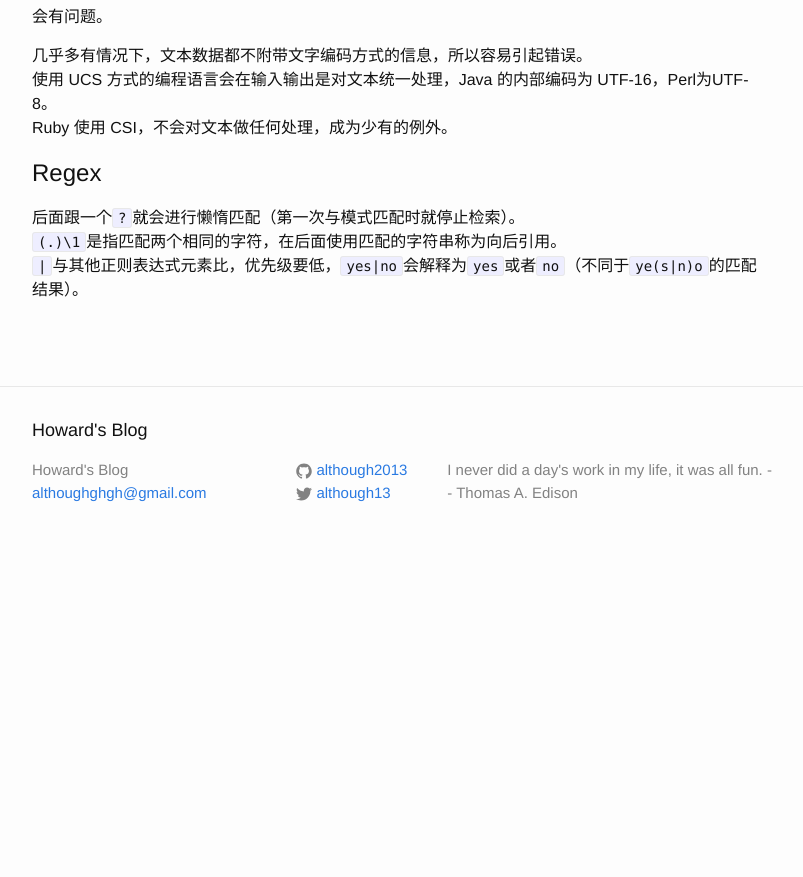
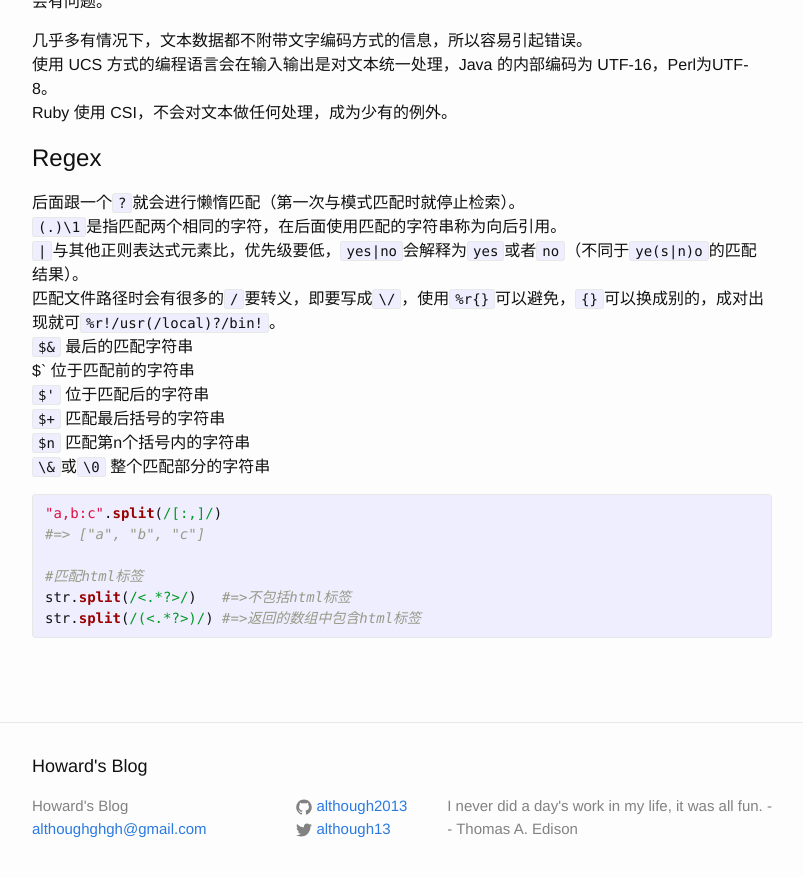
Before and after one commit to although2013/although2013.github.io, a Jekyll site: the page built from _posts/2015-09-23-reading-notes.markdown, in a window 1280 px wide and 900 px high, scrolled down 822 px. Shown: the top 877 px of the window, without its empty margins (238-1041 px from the left). Built offline with Jekyll 4.4.1, drawn with Linux system fonts in a browser that asks for light colours; comment, search, counter and statistics services are not loaded; before the commit the page ends 1386 px from its top, so only the background shows below that.

Commit message:
process read notes

```diff
--- a/_posts/2015-09-23-reading-notes.markdown
+++ b/_posts/2015-09-23-reading-notes.markdown
@@ -16,7 +16,6 @@ ary.sort{|a,b|
 {% endhighlight %}
 
 `sort` 每次都会执行块处理，如上面的代码，每次比较都要进行整数转换，比较浪费资源，而且不是线性增长的。
-
 `sort_by` 用执行块的代码所生成的结果进行排序，对每个元素只执行一次块的调用。
 
 {% highlight ruby %}
@@ -42,3 +41,19 @@ Ruby 使用 CSI，不会对文本做任何处理，成为少有的例外。
 后面跟一个`?`就会进行懒惰匹配（第一次与模式匹配时就停止检索）。
 `(.)\1`是指匹配两个相同的字符，在后面使用匹配的字符串称为向后引用。
 `|`与其他正则表达式元素比，优先级要低，`yes|no`会解释为`yes`或者`no`（不同于`ye(s|n)o`的匹配结果）。
+匹配文件路径时会有很多的`/`要转义，即要写成`\/`，使用`%r{}`可以避免，`{}`可以换成别的，成对出现就可`%r!/usr(/local)?/bin!`。
+`$&` 最后的匹配字符串
+$\` 位于匹配前的字符串
+`$'` 位于匹配后的字符串
+`$+` 匹配最后括号的字符串
+`$n` 匹配第n个括号内的字符串
+`\&`或`\0` 整个匹配部分的字符串
+
+{% highlight ruby %}
+"a,b:c".split(/[:,]/)
+#=> ["a", "b", "c"]
+
+#匹配html标签
+str.split(/<.*?>/)   #=>不包括html标签
+str.split(/(<.*?>)/) #=>返回的数组中包含html标签
+{% endhighlight %}
```
